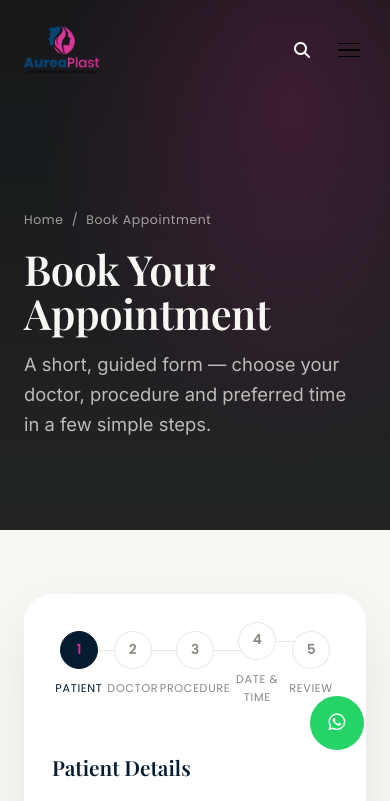
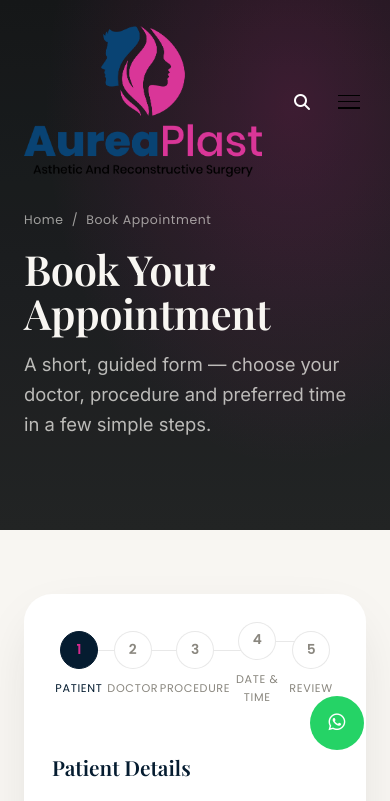
Before and after one commit to ghazanfar3/aurea-plast-website, a plain HTML site: page appointment.html in a window 390 px wide. Shown: the top 801 px of the page. Drawn offline with nearby package versions, Linux system fonts and the light colour scheme; a web font is replaced by a local one.

Commit message:
Fix: Mobile responsive layout, logo overflow, and hero section padding

```diff
--- a/appointment.html
+++ b/appointment.html
@@ -38,7 +38,7 @@
   <nav class="navbar on-dark-hero">
     <div class="container">
       <a href="index.html" class="brand">
-        <img src="assets/images/logo.png" alt="Aurea Plast Logo" class="brand-logo" style="height: 48px; width: auto;">
+        <img src="assets/images/logo.png" alt="Aurea Plast Logo" class="brand-logo">
       </a>
       <ul class="nav-links">
         <li><a href="index.html" class="nav-link">Home</a></li>
```
